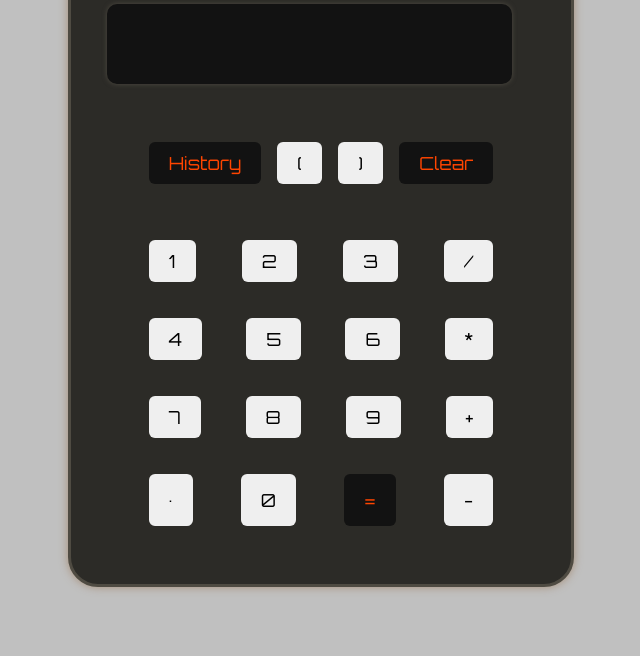
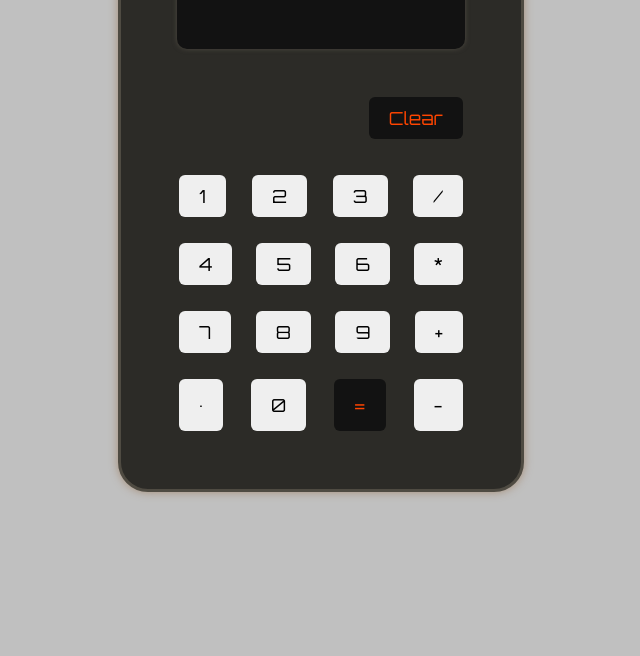
Before and after one commit to pavan-tanuku/web_development, a plain HTML site: page projects/project2/main.html in a window 1280 px wide. Shown: the part 144-800 px from the top of the page, without its empty margins (319-959 px from the left). Drawn offline with Linux system fonts and the light colour scheme.

Commit message:
added final version of project-2

```diff
--- a/projects/project2/index.js
+++ b/projects/project2/index.js
@@ -1,4 +1,5 @@
 let inputEl = document.getElementById("input-btn");
+const decimalEl = document.getElementById("decimal");
 
 function displayNumber(btn) {
     // checking the function is working or NOT
@@ -24,7 +25,43 @@ function displayNumber(btn) {
             // computing the entire input string by javascript inbuilt function
             result = eval(result);
             // replacing the input string with the result.
-            inputEl.value = result;
+
+            // Infinity and NaN are NOT data types, They are special numeric values in JavaScript
+
+            // Infinit => any_number / 0
+            // do not make Infinity as "Infinity" because "Infinity" is a string.
+            if(result === Infinity) {
+                inputEl.value = "Can't divide with zero";
+                // do not make the NaN as "NaN" because "NaN" is a string
+                // check only isNaN() method
+            } else if(Number.isNaN(result)) {
+                // NaN => 0/0
+                inputEl.value = "Cant divide zero with zero";
+            } else {
+                inputEl.value = result;
+            }
+        }
+    }
+    // logic for decimal
+    const lastChar = Number(inputEl.value[inputEl.value.length - 1]);
+    let inputStr = inputEl.value;
+    let index = 0;
+    // getting the index of operator before the last number
+    for(let i = inputStr.length-1; i >= 0; i--) {
+        if((inputStr[i] === "+") || (inputStr[i] === "-") || (inputStr[i] === "*") || (inputStr[i] === "/")) {
+            index = i;
+            break;
+        }
+    }
+    // append the decimal to the input field
+    // In the below condition when we remove the (btn.innerText === "."),
+    // then this will be applicable automatically when the last digit is a number
+    if(inputStr !== "" && btn.innerText === "." && (lastChar >= 0 && lastChar <= 9)) {
+        const lastNumber = inputStr.slice(index + 1, inputStr.length); // you can remove the ending index
+        // append decimal when the last number has no decimal
+        // eg: 23.7 + 23 => here 23 is the last number
+        if(!lastNumber.includes(".")) {
+            inputEl.value += ".";
         }
     }
 }
--- a/projects/project2/main.html
+++ b/projects/project2/main.html
@@ -22,14 +22,11 @@
 <body>
     <div class="container">
         <h1 id="title">Calculator</h1>
-        <div class="display">
+        <div id="display">
             <input type="text" name="result" id="input-btn">
         </div>
-        <div class="hero">
+        <div id="hero">
             <div class="row">
-                <button id="history" class="btn">History</button>
-                <button class="btn">(</button>
-                <button class="btn">)</button>
                 <button id="clear-btn" class="btn" onclick="clearDisplay()">Clear</button>
             </div>
             <div class="row">
@@ -54,7 +51,7 @@
                 <button class="btn" onclick="displayNumber(this)">+</button>
             </div>
             <div class="row">
-                <button class="btn" id="decimal">.</button>
+                <button class="btn" id="decimal" onclick="displayNumber(this)">.</button>
                 <button class="btn" onclick="displayNumber(this)">0</button>
                 <button class="btn" id="equal-btn" onclick="displayNumber(this)">=</button>
                 <button class="btn" onclick="displayNumber(this)">-</button>
@@ -63,7 +60,6 @@
     </div>
     <script src="./index.js"></script>
 </body>
-
 </html>
 
 <!--
--- a/projects/project2/style.css
+++ b/projects/project2/style.css
@@ -4,19 +4,18 @@
 }
 
 body {
-    /* background-image: url("/projects/project2/images/nick-hillier-yD5rv8_WzxA-unsplash.jpg"); */
     background-color: #c0c0c0;
     background-size: cover;
     background-position: center;
-    /* background: linear-gradient(#4F4B42, #121212); */
 }
 
 .container {
     border: 3px solid #4F4B42;
     box-shadow: 0px 0px 10px #A58D76;
     border-radius: 30px;
-    width: 500px;
-    margin: 55px auto;
+    width: 400px;
+    height: 600px;
+    margin: 30px auto;
     display: flex;
     flex-direction: column;
     align-items: center;
@@ -31,11 +30,15 @@ body {
     text-shadow: 0px 0px 1px #4F4B42;
 }
 
+#display {
+    text-align: center;
+}
+
 #input-btn {
     width: 90%;
-    height: 60px;
+    height: 50px;
     font-family: "Orbitron", sans-serif;
-    font-size: 30px;
+    font-size: 20px;
     color: #D0C9B4;
     background-color: #121212;
     border: none;
@@ -47,20 +50,20 @@ body {
     letter-spacing: 6px;
 }
 
-.hero {
-    margin: 10px 20px 30px;
+#hero {
+    margin: 10px 15px 0px;
 }
 
 .row {
     display: flex;
     justify-content: space-between;
-    margin: 20px 0px;
+    margin: 10px 0px;
 }
 
 .btn {
     font-family: "Orbitron", sans-serif;
     font-size: large;
-    margin: 8px;
+    margin: 8px 12px;
     padding: 10px 20px;
     border: none;
     border-radius: 6px;
@@ -73,14 +76,18 @@ body {
     box-shadow: 0px 0px 5px #4F4B42;
 }
 
+#clear-btn {
+    margin-left: auto;
+}
+
 #decimal {
     padding-bottom: 20px;
 }
 
-#equal-btn, #history, #clear-btn {
+#equal-btn, #clear-btn {
     color: orangered;
     background-color: #121212;
 }
-#equal-btn:hover, #history:hover, #clear-btn:hover {
+#equal-btn:hover, #clear-btn:hover {
     box-shadow: 0px 0px 10px orangered;
 }
```
